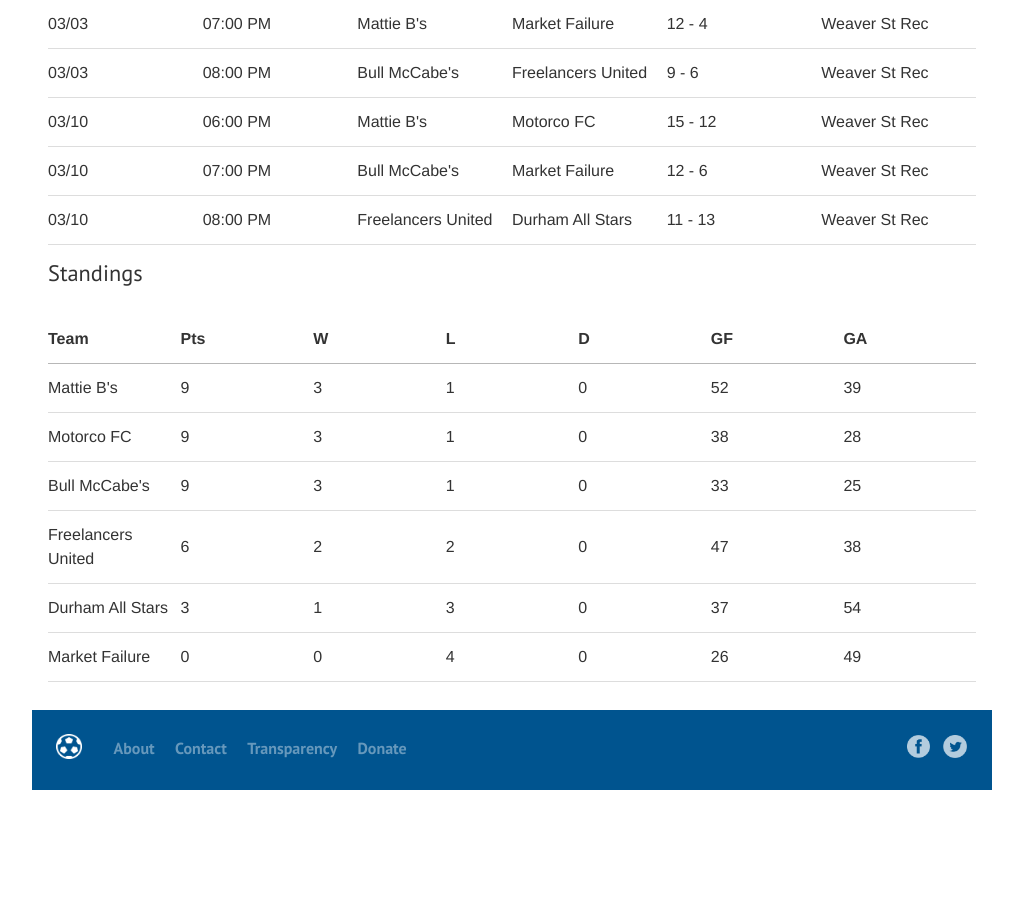
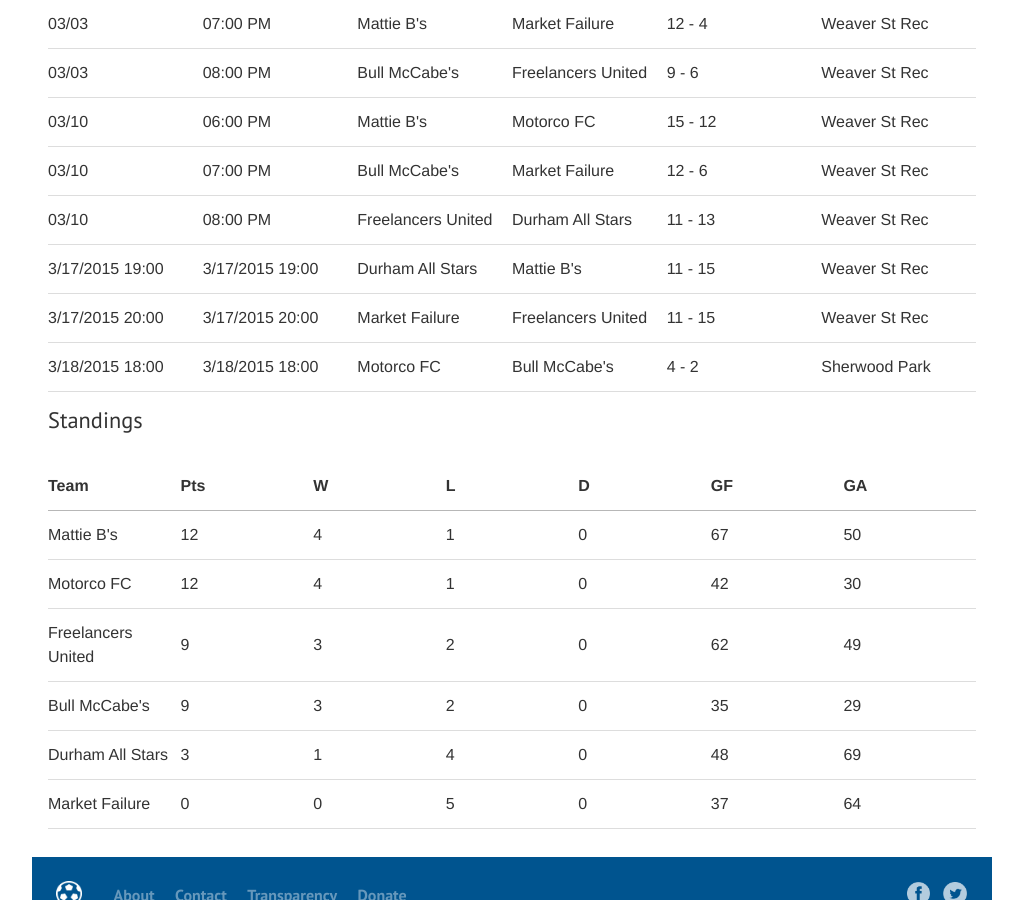
Before and after one commit to durhamatletico/durhamatletico.github.io, a Jekyll site: the page built from futsal/schedule.html, in a window 1280 px wide and 900 px high, scrolled down 1466 px. Shown: the whole window, without its empty margins (128-1151 px from the left). Built offline with Jekyll 4.4.1, drawn with Linux system fonts in a browser that asks for light colours; before the commit the page ends 2263 px from its top, so only the background shows below that.

Commit message:
Add the latest results

```diff
--- a/_data/matches.yml
+++ b/_data/matches.yml
@@ -93,3 +93,27 @@
     home: 11
     away: 13
   venue: Weaver St Rec
+
+- date: 3/17/2015 19:00
+  home: "Durham All Stars"
+  away: "Mattie B's"
+  score:
+    home: 11
+    away: 15
+  venue: Weaver St Rec
+
+- date: 3/17/2015 20:00
+  home: "Market Failure"
+  away: "Freelancers United"
+  score:
+    home: 11
+    away: 15
+  venue: Weaver St Rec
+
+- date: 3/18/2015 18:00
+  home: "Motorco FC"
+  away: "Bull McCabe's"
+  score:
+    home: 4
+    away: 2
+  venue: Sherwood Park
--- a/_data/results.yml
+++ b/_data/results.yml
@@ -1,9 +1,9 @@
-[{draws: 0, goal_differential: 13, goals_against: 39, goals_for: 52, losses: 1, points: 9,
-    team: Mattie B's, wins: 3}, {draws: 0, goal_differential: 10, goals_against: 28,
-    goals_for: 38, losses: 1, points: 9, team: Motorco FC, wins: 3}, {draws: 0, goal_differential: 8,
-    goals_against: 25, goals_for: 33, losses: 1, points: 9, team: Bull McCabe's, wins: 3},
-  {draws: 0, goal_differential: 9, goals_against: 38, goals_for: 47, losses: 2, points: 6,
-    team: Freelancers United, wins: 2}, {draws: 0, goal_differential: -17, goals_against: 54,
-    goals_for: 37, losses: 3, points: 3, team: Durham All Stars, wins: 1}, {draws: 0,
-    goal_differential: -23, goals_against: 49, goals_for: 26, losses: 4, points: 0,
+[{draws: 0, goal_differential: 17, goals_against: 50, goals_for: 67, losses: 1, points: 12,
+    team: Mattie B's, wins: 4}, {draws: 0, goal_differential: 12, goals_against: 30,
+    goals_for: 42, losses: 1, points: 12, team: Motorco FC, wins: 4}, {draws: 0, goal_differential: 13,
+    goals_against: 49, goals_for: 62, losses: 2, points: 9, team: Freelancers United,
+    wins: 3}, {draws: 0, goal_differential: 6, goals_against: 29, goals_for: 35, losses: 2,
+    points: 9, team: Bull McCabe's, wins: 3}, {draws: 0, goal_differential: -21, goals_against: 69,
+    goals_for: 48, losses: 4, points: 3, team: Durham All Stars, wins: 1}, {draws: 0,
+    goal_differential: -27, goals_against: 64, goals_for: 37, losses: 5, points: 0,
     team: Market Failure, wins: 0}]
```
